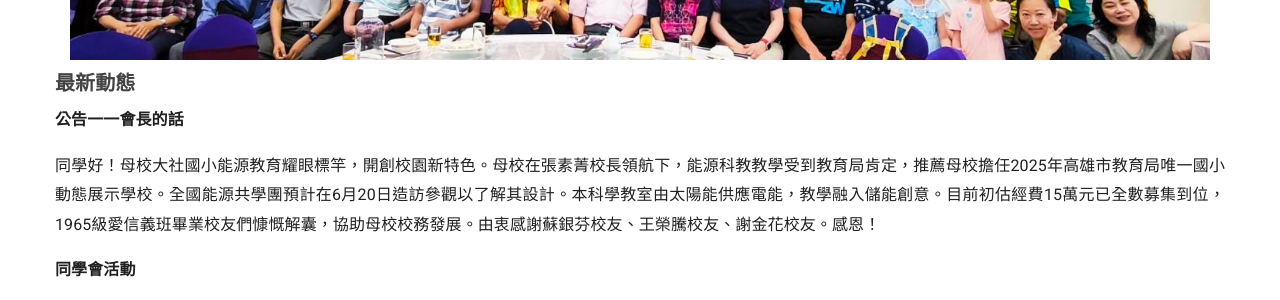
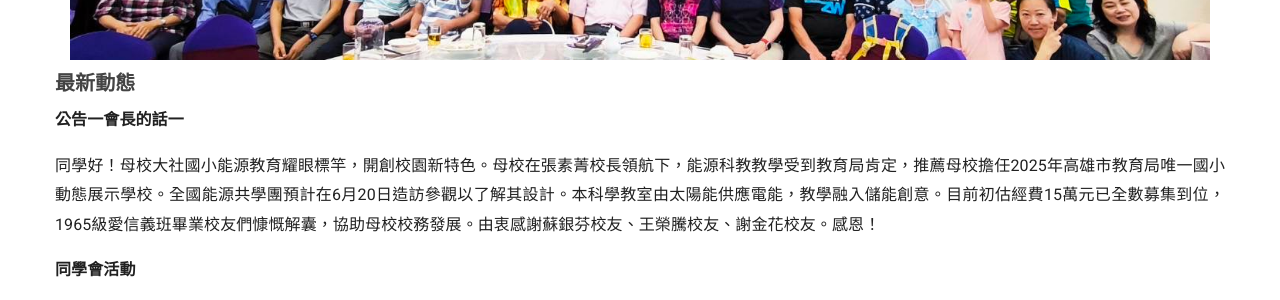
Before and after one commit to dashe1965/dashe1965.github.io, a Jekyll site: the page built from _docs/update/update.md, in a window 1280 px wide and 900 px high. Shown: the part 337-637 px from the top of the window. Built offline with Jekyll 4.4.1, drawn with Linux system fonts in a browser that asks for light colours; nearby versions of some CDN libraries.

Commit message:
Update update.md

```diff
--- a/_docs/update/update.md
+++ b/_docs/update/update.md
@@ -4,7 +4,7 @@ permalink: /update/
 sectionid: update
 ---
 
-**公告一一會長的話**
+**公告一會長的話一**
 
 同學好！母校大社國小能源教育耀眼標竿，開創校園新特色。母校在張素菁校長領航下，能源科教教學受到教育局肯定，推薦母校擔任2025年高雄市教育局唯一國小動態展示學校。全國能源共學團預計在6月20日造訪參觀以了解其設計。本科學教室由太陽能供應電能，教學融入儲能創意。目前初估經費15萬元已全數募集到位，1965級愛信義班畢業校友們慷慨解囊，協助母校校務發展。由衷感謝蘇銀芬校友、王榮騰校友、謝金花校友。感恩！
 
```
